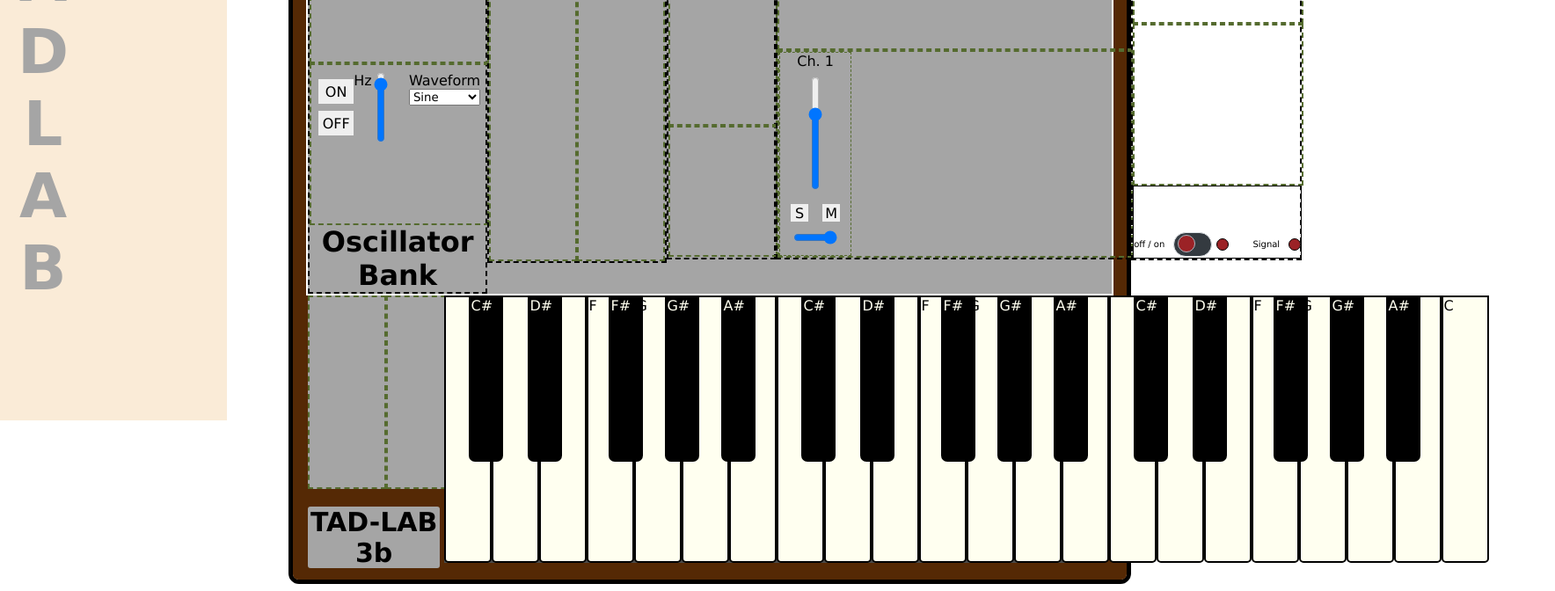
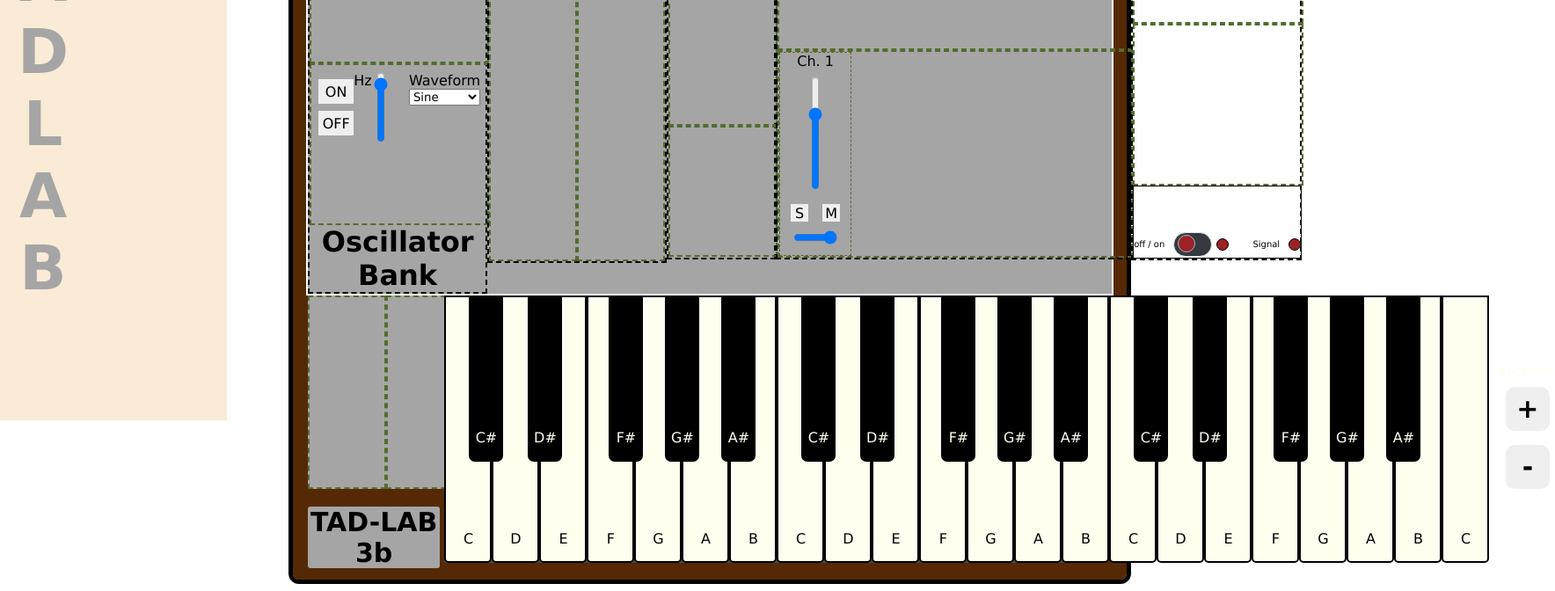
Before and after one commit to tdep/tadlab, a React (Vite) app in the folder user-interface/: page /projectpage in a window 1280 px wide. Shown: the part 330-1002 px from the top of the page at 88% size, 1768 px wide, since content can reach past the window. Built offline with nearby package versions, Linux system fonts and the light colour scheme; grey boxes are pictures that could not be loaded.

Commit message:
setup octave buttons, still have a rendering bug with them though

```diff
--- a/user-interface/src/components/interface_components/Keyboard.jsx
+++ b/user-interface/src/components/interface_components/Keyboard.jsx
@@ -1,11 +1,13 @@
 import { Keys } from './Keys'
 import { osc1 } from '../tonejs/Oscillator'
+import { useState, useEffect } from 'react'
 import * as Tone from 'tone'
 import '../../../src/styling/interface/keyboard.css'
 
 const Keyboard = () => {
+  const [octave, setOctave] = useState(3);
+  // let octave = 3
   const now = Tone.now()
-  const octave = 3
   const keyKey = {
     "a": `C${octave}`, "w": `C#${octave}`, "s": `D${octave}`, "e": `D#${octave}`, "d": `E${octave}`,
     "f": `F${octave}`, "t": `F#${octave}`, "g": `G${octave}`, "y": `G#${octave}`, "h": `A${octave}`,
@@ -13,10 +15,7 @@ const Keyboard = () => {
     "p": `D#${octave + 1}`, ";": `E${octave + 1}`
   }
 
-  const changeOctave = () => {
-
-  }
-
+  // Handle using the comupter keyboard as an input
   const keyGrabber = () => {
     let keyTrigger = document.addEventListener("keydown", e => {
       let key = e.key
@@ -24,6 +23,27 @@ const Keyboard = () => {
       let domKey = document.getElementById(note)
       osc1.triggerAttack(note, now)
       domKey.style.backgroundColor = "#8c1212"
+      domKey.style.color = "ivory"
+      let hover = document.addEventListener("mouseover", e => { //to re-establish the hover effect after a keypress
+        let key = e.target
+        if (key.id == note) {
+          if (key.className[4] == "W") {
+            key.style.backgroundColor = "rgb(222, 217, 201)"
+          } else {
+            key.style.backgroundColor = "rgb(81, 80, 80)"
+          }
+        }
+      })
+      let exit = document.addEventListener("mouseout", e => {
+        let key = e.target
+        if (key.id == note) {
+          if (key.className[4] == "W") {
+            key.style.backgroundColor = "ivory"
+          } else {
+            key.style.backgroundColor = "black"
+          }
+        }
+      })
     })
     let keyRelease = document.addEventListener("keyup", e => {
       let key = e.key
@@ -32,6 +52,7 @@ const Keyboard = () => {
       osc1.triggerRelease()
       if((domKey.className[4]) == "W") {
         domKey.style.backgroundColor = "ivory"
+        domKey.style.color = "black"
       } else {
         domKey.style.backgroundColor = "black"
       }
@@ -40,6 +61,7 @@ const Keyboard = () => {
   }
   keyGrabber()
 
+  // handle the mouse as an input
   const handleTrigger = (e) => {
     let key = e.target
     let note = key.id
@@ -47,16 +69,19 @@ const Keyboard = () => {
       case "mousedown":
         osc1.triggerAttack(note, now)
         key.style.backgroundColor =  "#8c1212"
+        key.style.color = "ivory"
       default:
         return
     }
   }
 
+  //handle the mouse as an input
   const handleRelease = (e) => {
     let key = e.target
     osc1.triggerRelease(now)
     if((key.className[4]) == "W"){
       key.style.backgroundColor = "ivory"
+      key.style.color = "black"
     } else {
       key.style.backgroundColor = "black"
     }
@@ -73,7 +98,14 @@ const Keyboard = () => {
         onMouseUp={handleRelease}
         onDragEnter={handleTrigger}
         onDragLeave={handleRelease}
-      >C</div>
+      ><p id="keyLabel">C</p>
+      </div>
+      <div id="octave-buttons">
+        <label htmlFor="octave-btn-container">Octave</label>
+        <div id="octave-btn-container"></div>
+          <button id="octave-up" className="octave-btn" onClick={() => setOctave(octave + 1)}><b>+</b></button>
+          <button id="octave-down" className="octave-btn" onClick={() => setOctave(octave - 1)}><b>-</b></button>
+      </div>
     </div>
   )
 
--- a/user-interface/src/components/interface_components/Keys.jsx
+++ b/user-interface/src/components/interface_components/Keys.jsx
@@ -34,7 +34,7 @@ export const Keys = ({k, handleTrigger, handleRelease}) => {
               onMouseUp={handleRelease}
               onDragEnter={handleTrigger}
               onDragLeave={handleRelease}
-              ></div>
+              ><p id="keyLabel">{key}</p></div>
             )
           })}
         </div>
@@ -57,7 +57,7 @@ export const Keys = ({k, handleTrigger, handleRelease}) => {
               onMouseUp={handleRelease}
               onDragEnter={handleTrigger}
               onDragLeave={handleRelease}
-              >{key}</div>
+              ><p id="keyLabel">{key}</p></div>
             )
           })}
         </div>
@@ -76,7 +76,7 @@ export const Keys = ({k, handleTrigger, handleRelease}) => {
               onMouseUp={handleRelease}
               onDragEnter={handleTrigger}
               onDragLeave={handleRelease}
-              >{key}</div>
+              ><p id="keyLabel">{key}</p></div>
             )
           })}
         </div>
@@ -99,7 +99,7 @@ export const Keys = ({k, handleTrigger, handleRelease}) => {
               onMouseUp={handleRelease}
               onDragEnter={handleTrigger}
               onDragLeave={handleRelease}
-              >{key}</div>
+              ><p id="keyLabel">{key}</p></div>
             )
           })}
         </div>
--- a/user-interface/src/styling/interface/keyboard.css
+++ b/user-interface/src/styling/interface/keyboard.css
@@ -17,6 +17,10 @@
 }
 
 .cToEWhite {
+  display: flex;
+  flex-direction: column;
+  justify-content: end;
+  align-items: center;
   min-height: 300px;
   min-width: 50px;
   border: 2px solid black;
@@ -38,6 +42,10 @@
 }
 
 .cToEBlack {
+  display: flex;
+  flex-direction: column;
+  justify-content: end;
+  align-items: center;
   min-height: 185px;
   min-width: 35px;
   border: 2px solid black;
@@ -56,6 +64,10 @@
 }
 
 .fToBWhite {
+  display: flex;
+  flex-direction: column;
+  justify-content: end;
+  align-items: center;
   min-height: 300px;
   min-width: 50px;
   border: 2px solid black;
@@ -68,6 +80,10 @@
 }
 
 .fToBBlack {
+  display: flex;
+  flex-direction: column;
+  justify-content: end;
+  align-items: center;
   min-height: 185px;
   min-width: 35px;
   border: 2px solid black;
@@ -80,3 +96,27 @@
 .fToBBlack:hover {
   background-color: rgb(81, 80, 80);
 }
+
+#octave-buttons {
+  display: flex;
+  flex-direction: column;
+  justify-content: center;
+  align-items: center;
+  margin: 12px;
+}
+
+#octave-buttons label {
+  color: ivory;
+  font-weight: bold;
+}
+
+.octave-btn {
+  display: flex;
+  flex-direction: row;
+  justify-content: center;
+  align-items: center;
+  height: 50px;
+  width: 50px;
+  font-size: 30px;
+  border-radius: 10px;
+}
```
